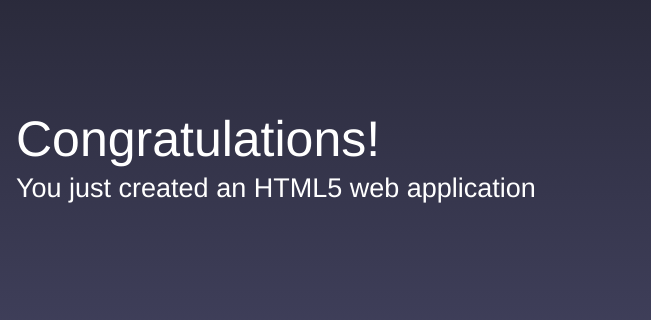
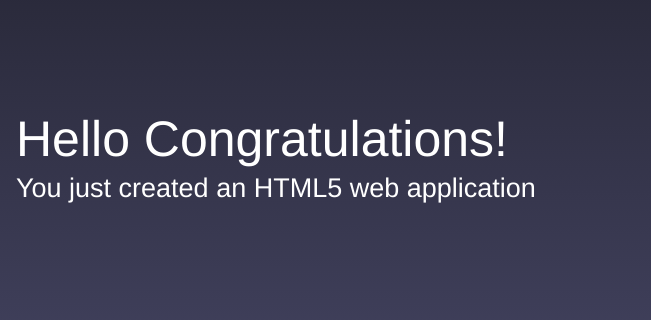
Before and after one commit to yogita-tyagi/Myfirstproject, a plain HTML site: page webpage/index.html in a window 1280 px wide. Shown: the part 171-491 px from the top of the page, 629-1280 px from the left. Drawn offline with Linux system fonts and the light colour scheme.

Commit message:
Update index.html

```diff
--- a/webpage/index.html
+++ b/webpage/index.html
@@ -58,7 +58,7 @@
         <div class="message">
             <a class="twitter-link" href="http://twitter.com/home/?status=I%20created%20a%20project%20with%20AWS%20CodeStar!%20%23AWS%20%23AWSCodeStar%20https%3A%2F%2Faws.amazon.com%2Fcodestar"><img src="img/tweet.svg" /></a>
             <div class="text">
-                <h1>Congratulations!</h1>
+                <h1>Hello Congratulations!</h1>
                 <h2>You just created an HTML5 web application</h2>
             </div>
         </div>
```
